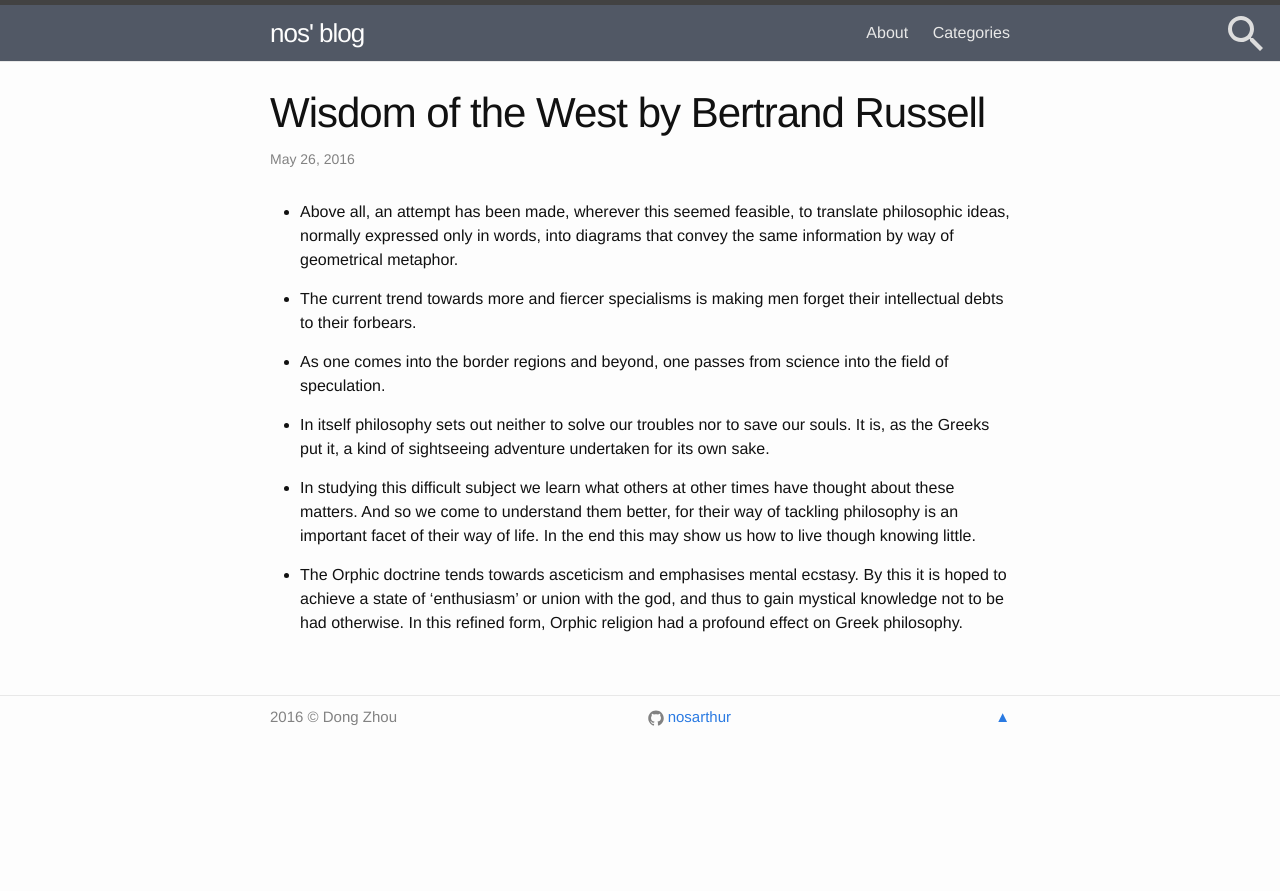
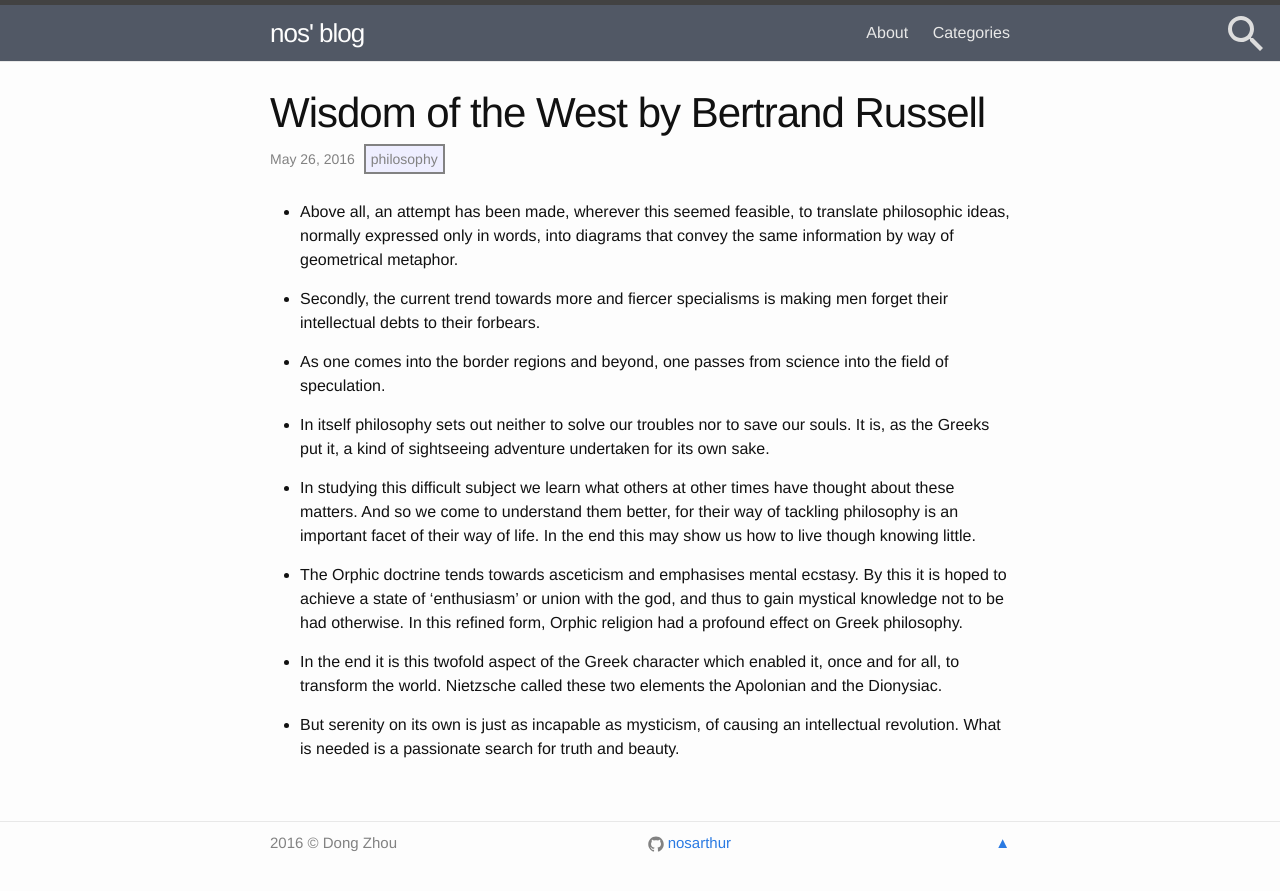
Before and after one commit to nosarthur/nosarthur.github.io, a Jekyll site: the page built from _posts/2016-05-26-wisdom.md, in a window 1280 px wide. Shown: the top 891 px of the page. Built offline with Jekyll 4.4.1, drawn with Linux system fonts in a browser that asks for light colours; comment, search, counter and statistics services are not loaded.

Commit message:
add tags

```diff
--- a/_layouts/post.html
+++ b/_layouts/post.html
@@ -5,7 +5,12 @@ layout: default
 
   <header class="post-header">
     <h1 class="post-title" itemprop="name headline">{{ page.title }}</h1>
-    <p class="post-meta"><time datetime="{{ page.date | date_to_xmlschema }}" itemprop="datePublished">{{ page.date | date: "%b %-d, %Y" }}</time>{% if page.author %} • <span itemprop="author" itemscope itemtype="http://schema.org/Person"><span itemprop="name">{{ page.author }}</span></span>{% endif %}</p>
+    <p class="post-meta"><time datetime="{{ page.date | date_to_xmlschema }}" itemprop="datePublished">{{ page.date | date: "%b %-d, %Y" }}</time>{% if page.author %} • <span itemprop="author" itemscope itemtype="http://schema.org/Person"><span itemprop="name">{{ page.author }}</span></span>{% endif %}
+
+      {% for tags in page.tags %}
+      <span class="tag-text"> {{ tags }} </span>
+     {% endfor %}
+    </p>
   </header>
 
   <div class="post-content" itemprop="articleBody">
--- a/_posts/2016-05-26-wisdom.md
+++ b/_posts/2016-05-26-wisdom.md
@@ -10,7 +10,7 @@ tags: [philosophy]
 
 * Above all, an attempt has been made, wherever this seemed feasible, to translate philosophic ideas, normally expressed only in words, into diagrams that convey the same information by way of geometrical metaphor.
 
-* The current trend towards more and fiercer specialisms is making men forget their intellectual debts to their forbears.
+* Secondly, the current trend towards more and fiercer specialisms is making men forget their intellectual debts to their forbears.
 
 * As one comes into the border regions and beyond, one passes from science into the field of speculation.
 
@@ -19,3 +19,7 @@ tags: [philosophy]
 * In studying this difficult subject we learn what others at other times have thought about these matters. And so we come to understand them better, for their way of tackling philosophy is an important facet of their way of life. In the end this may show us how to live though knowing little.
 
 * The Orphic doctrine tends towards asceticism and emphasises mental ecstasy. By this it is hoped to achieve a state of 'enthusiasm' or union with the god, and thus to gain mystical knowledge not to be had otherwise. In this refined form, Orphic religion had a profound effect on Greek philosophy.
+
+* In the end it is this twofold aspect of the Greek character which enabled it, once and for all, to transform the world. Nietzsche called these two elements the Apolonian and the Dionysiac.
+
+* But serenity on its own is just as incapable as mysticism, of causing an intellectual revolution. What is needed is a passionate search for truth and beauty.
--- a/_sass/_layout.scss
+++ b/_sass/_layout.scss
@@ -201,6 +201,13 @@
 /**
  * Posts
  */
+
+.tag-text{
+    border: 2px solid;
+    padding: 5px;
+    margin: 5px;
+    background-color: #eef;
+}
 .post-header {
     margin-bottom: $spacing-unit;
 }
--- a/index.html
+++ b/index.html
@@ -4,7 +4,7 @@ layout: default
 
 <div class="home">
 
-  <h1 class="page-heading">Latest posts</h1>
+  <h1 class="page-heading">Latest 3 posts</h1>
 
   <ul class="post-list">
     {% for post in site.posts limit:3 %}
```
Also changed, not shown: _posts/2016-04-21-youtube.md (+1 -1 lines), _posts/2016-05-24-deep-learning.md (+1 -1 lines).
